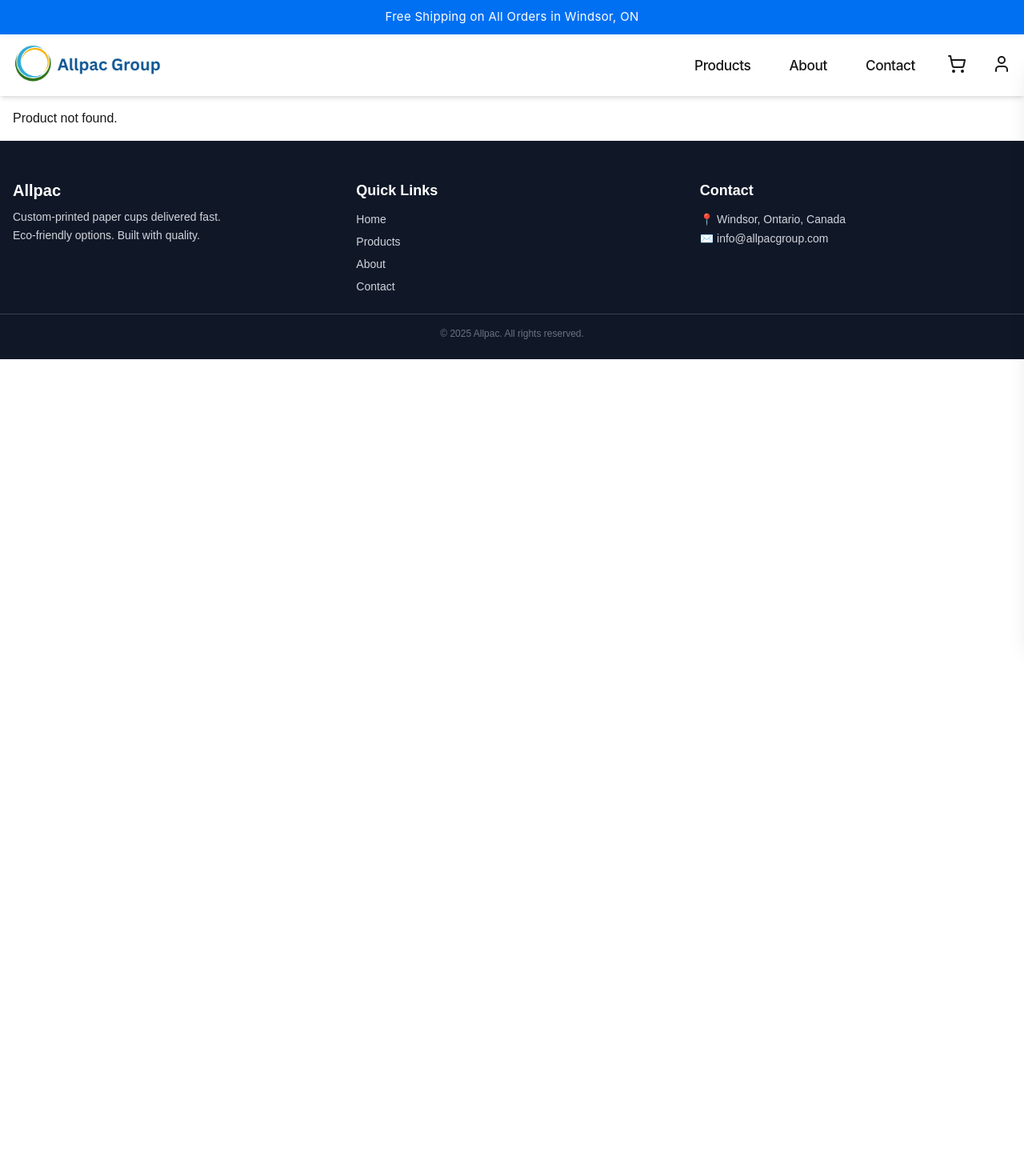
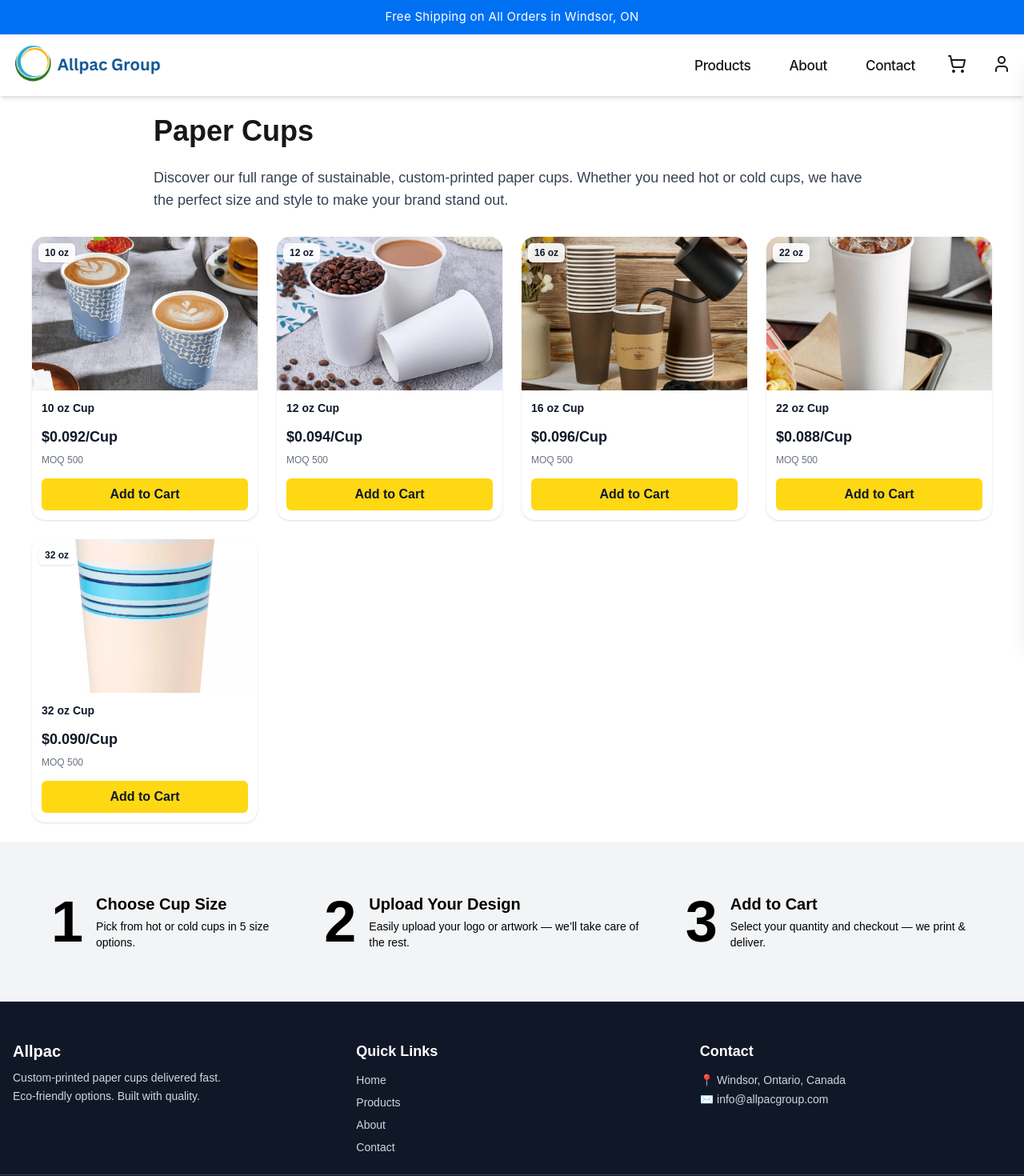
Before and after one commit to Emadedin1/allpacstore, a Next.js app: page /products/cups in a window 1280 px wide. Shown: the top 1470 px of the page at 80% size. Before the commit the page ends 800 px from the top, so only its background shows below. Built offline with nearby package versions, Linux system fonts and the light colour scheme.

Commit message:
Create page.jsx

```diff
--- /dev/null
+++ b/src/app/products/cups/page.jsx
@@ -0,0 +1,51 @@
+"use client";
+
+import ProductSections from "../../../components/ProductSections";
+
+export default function PaperCupsPage() {
+  return (
+    <>
+      <div className="p-6 space-y-8">
+        <div className="max-w-4xl mx-auto flex justify-between items-center mb-4">
+          <h1 className="text-4xl font-bold mb-2">Paper Cups</h1>
+        </div>
+
+        <section className="max-w-4xl mx-auto mb-8">
+          <p className="text-lg text-gray-700">
+            Discover our full range of sustainable, custom-printed paper cups. Whether you need hot or cold cups, we have the perfect size and style to make your brand stand out.
+          </p>
+        </section>
+
+        <section id="product-sections" className="max-w-7xl mx-auto">
+          <ProductSections />
+        </section>
+      </div>
+
+      <section className="bg-gray-100 text-black py-16 px-4">
+        <div className="max-w-6xl mx-auto flex flex-col md:flex-row justify-between gap-12 text-left">
+          <div className="flex gap-4 items-start">
+            <span className="text-7xl font-bold leading-none">1</span>
+            <div>
+              <h3 className="text-xl font-semibold mb-1">Choose Cup Size</h3>
+              <p className="text-sm">Pick from hot or cold cups in 5 size options.</p>
+            </div>
+          </div>
+          <div className="flex gap-4 items-start">
+            <span className="text-7xl font-bold leading-none">2</span>
+            <div>
+              <h3 className="text-xl font-semibold mb-1">Upload Your Design</h3>
+              <p className="text-sm">Easily upload your logo or artwork — we’ll take care of the rest.</p>
+            </div>
+          </div>
+          <div className="flex gap-4 items-start">
+            <span className="text-7xl font-bold leading-none">3</span>
+            <div>
+              <h3 className="text-xl font-semibold mb-1">Add to Cart</h3>
+              <p className="text-sm">Select your quantity and checkout — we print & deliver.</p>
+            </div>
+          </div>
+        </div>
+      </section>
+    </>
+  );
+}
```
